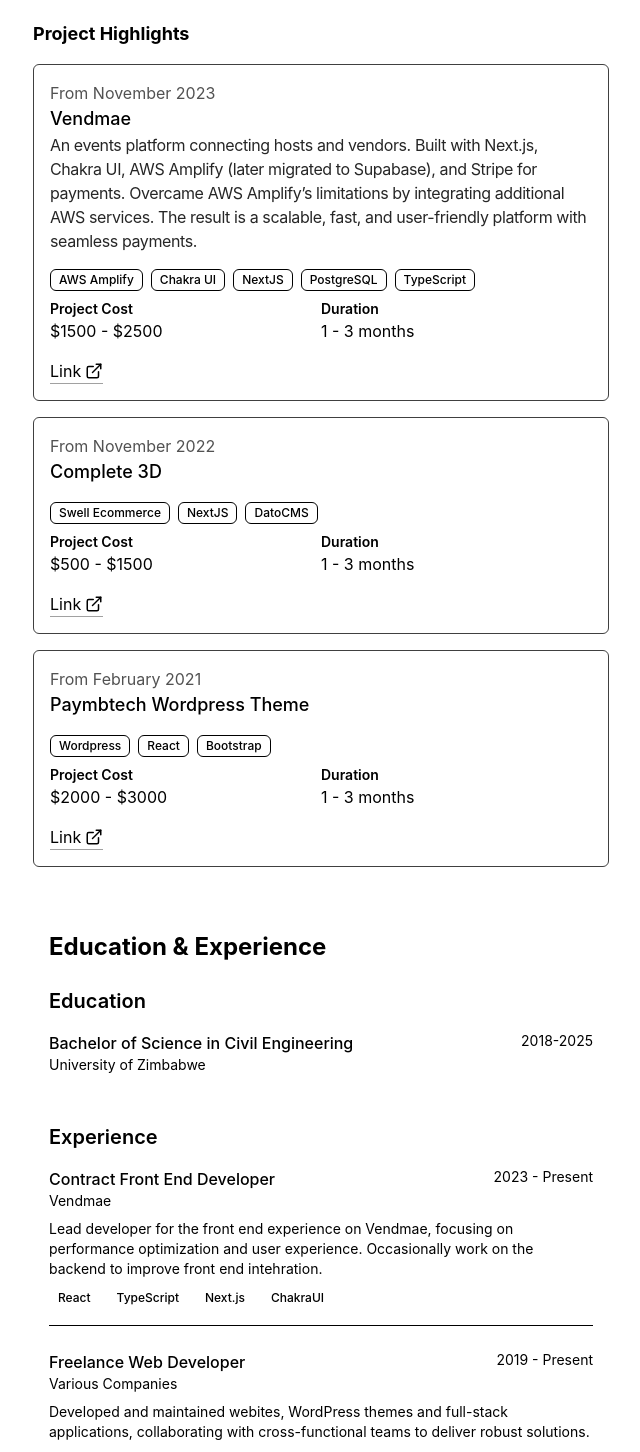
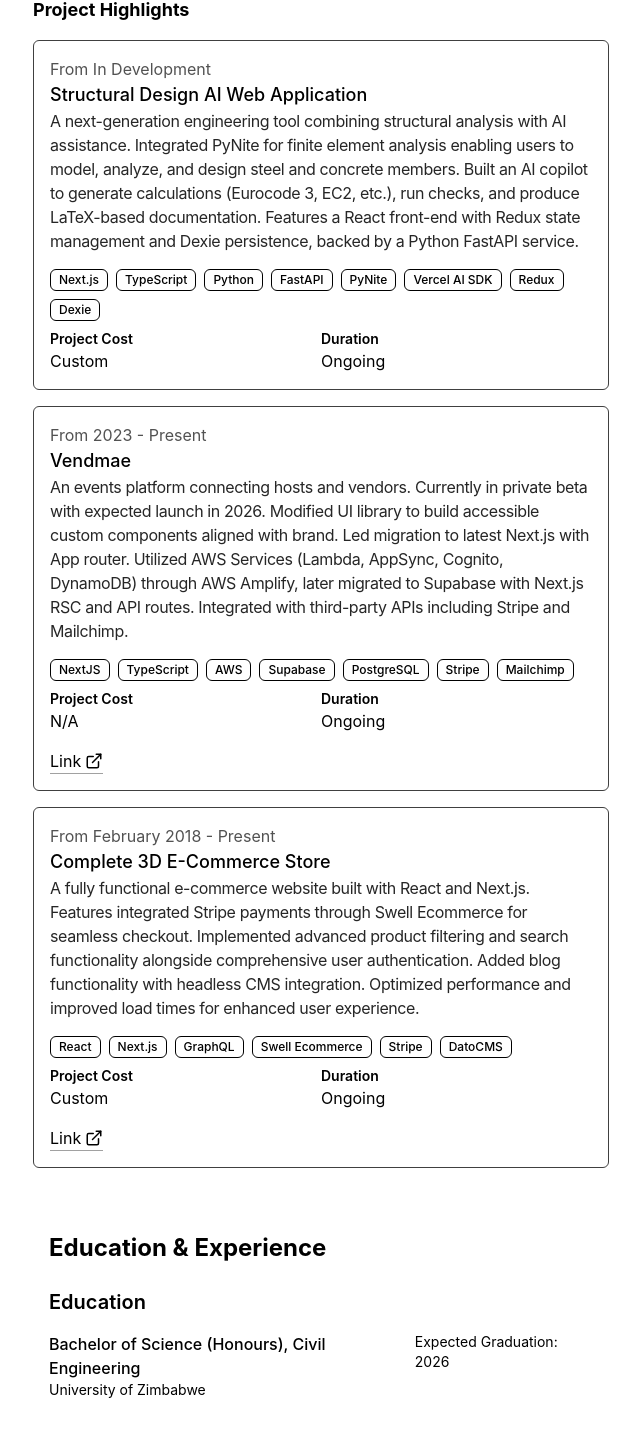
Before and after one commit to siphosenkosindhlovu/mysite, a Next.js app: page / in a window 1280 px wide. Shown: the part 333-1785 px from the top of the page, without its empty margins (319-959 px from the left). Built offline with nearby package versions, Linux system fonts and the light colour scheme.

Commit message:
feat: update site to reflect resume information
Reflect 7+ years of full-stack experience, updated education, detailed roles, and key projects.

Co-authored-by: Siphosenkosi Mthulisi Ndhlovu <21548241+siphosenkosindhlovu@users.noreply.github.com>

```diff
--- a/app/components/education-experience.tsx
+++ b/app/components/education-experience.tsx
@@ -17,36 +17,36 @@ type ExperienceItem = {
 
 const educationData: EducationItem[] = [
   {
-    degree: "Bachelor of Science in Civil Engineering",
+    degree: "Bachelor of Science (Honours), Civil Engineering",
     institution: "University of Zimbabwe",
-    year: "2018-2025",
+    year: "Expected Graduation: 2026",
   },
 ];
 
 const experienceData: ExperienceItem[] = [
   {
-    position: "Contract Front End Developer",
-    company: "Vendmae",
+    position: "Freelance Full Stack Developer (Front End Focus)",
+    company: "Complete3d.co.uk",
+    duration: "February 2018 - Present",
+    description:
+      "Built a fully functional e-commerce website using React, integrating Stripe payments and Swell Ecommerce. Implemented product filtering, search functionality, user authentication, and blog functionality with a headless CMS. Optimized performance and improved load times.",
+    skills: ["Next.js", "GraphQL", "Swell Ecommerce", "Stripe"],
+  },
+  {
+    position: "Full Stack Developer",
+    company: "Vendmae (Private Beta, launching 2026)",
     duration: "2023 - Present",
     description:
-      "Lead developer for the front end experience on Vendmae, focusing on performance optimization and user experience. Occasionally work on the backend to improve front end intehration.",
-    skills: ["React", "TypeScript", "Next.js", "ChakraUI"],
+      "Modified UI library to build accessible custom components. Led migration to latest Next.js with App router. Utilized AWS Services (Lambda, AppSync, Cognito, DynamoDB) through AWS Amplify. Interfaced with third-party APIs (Stripe, Mailchimp). Later migrated to Supabase with Next.js RSC and API routes.",
+    skills: ["NextJS", "TypeScript", "AWS", "Supabase", "PostgreSQL", "Stripe"],
   },
   {
-    position: "Freelance Web Developer",
-    company: "Various Companies",
-    duration: "2019 - Present",
+    position: "Full Stack Developer",
+    company: "Structural Design AI Web Application",
+    duration: "In Development",
     description:
-      "Developed and maintained webites, WordPress themes and full-stack applications, collaborating with cross-functional teams to deliver robust solutions.",
-    skills: [
-      "JavaScript",
-      "Node.js",
-      "Express",
-      "NextJS",
-      "React",
-      "SQL",
-      "WordPress",
-    ],
+      "Developing a next-generation engineering tool combining structural analysis with AI assistance. Integrated PyNite for finite element analysis. Built AI copilot for calculations and LaTeX documentation. Designed React front-end with Redux and Dexie, backed by Python FastAPI service.",
+    skills: ["Next.js", "TypeScript", "Python", "FastAPI", "PyNite", "Vercel AI SDK", "Redux"],
   },
 ];
 
--- a/app/page.tsx
+++ b/app/page.tsx
@@ -8,12 +8,10 @@ export default function Page() {
         Hi, I'm Siphosenkosi Ndhlovu
       </h1>
       <p className="mb-4">
-        {` Enthusiastic and detail-oriented web developer with 5 years of freelance experience including 3 years working with React and NextJS. Proficient in building responsive and user-friendly web applications using modern technologies. Passionate about creating elegant and efficient solutions
- that enhance user experiences. `}
+        Full-stack developer with 7+ years building web applications and multiple shipped client projects for international clients. I specialise in React, Next.js, and TypeScript with backend experience across Node.js, Python, and AWS. I also hold domain expertise in structural engineering, where I'm building AI-powered analysis and design tools.
       </p>
       <p className="mb-4">
-        Currently seeking an opportunity to contribute my skills and grow as
-        part of a collaborative development team.
+        Seeking a full-time remote development role.
       </p>
       <p>
         You can find my contact details in{" "}
--- a/app/projects/utils.ts
+++ b/app/projects/utils.ts
@@ -14,46 +14,66 @@ type Project = {
 export function getProjects(): Project[] {
   return [
     {
+      slug: "structural-design-ai",
+      date: "In Development",
+      project: {
+        name: "Structural Design AI Web Application",
+        description:
+          "A next-generation engineering tool combining structural analysis with AI assistance. Integrated PyNite for finite element analysis enabling users to model, analyze, and design steel and concrete members. Built an AI copilot to generate calculations (Eurocode 3, EC2, etc.), run checks, and produce LaTeX-based documentation. Features a React front-end with Redux state management and Dexie persistence, backed by a Python FastAPI service.",
+        technologies: [
+          "Next.js",
+          "TypeScript",
+          "Python",
+          "FastAPI",
+          "PyNite",
+          "Vercel AI SDK",
+          "Redux",
+          "Dexie",
+        ],
+        cost: "Custom",
+        duration: "Ongoing",
+        link: "",
+      },
+    },
+    {
       slug: "vendmae",
-      date: "November 2023",
+      date: "2023 - Present",
       project: {
         name: "Vendmae",
         description:
-          "An events platform connecting hosts and vendors. Built with Next.js, Chakra UI, AWS Amplify (later migrated to Supabase), and Stripe for payments. Overcame AWS Amplify’s limitations by integrating additional AWS services. The result is a scalable, fast, and user-friendly platform with seamless payments.",
+          "An events platform connecting hosts and vendors. Currently in private beta with expected launch in 2026. Modified UI library to build accessible custom components aligned with brand. Led migration to latest Next.js with App router. Utilized AWS Services (Lambda, AppSync, Cognito, DynamoDB) through AWS Amplify, later migrated to Supabase with Next.js RSC and API routes. Integrated with third-party APIs including Stripe and Mailchimp.",
         technologies: [
-          "AWS Amplify",
-          "Chakra UI",
           "NextJS",
+          "TypeScript",
+          "AWS",
+          "Supabase",
           "PostgreSQL",
-          "TypeScript",
+          "Stripe",
+          "Mailchimp",
         ],
-        cost: "$1500 - $2500",
-        duration: "1 - 3 months",
+        cost: "N/A",
+        duration: "Ongoing",
         link: "https://www.vendmae.com",
       },
     },
     {
-      slug: "complete 3d",
-      date: "November 2022",
+      slug: "complete-3d",
+      date: "February 2018 - Present",
       project: {
-        name: "Complete 3D",
-        description: "",
-        technologies: ["Swell Ecommerce", "NextJS", "DatoCMS"],
-        cost: "$500 - $1500",
-        duration: "1 - 3 months",
+        name: "Complete 3D E-Commerce Store",
+        description:
+          "A fully functional e-commerce website built with React and Next.js. Features integrated Stripe payments through Swell Ecommerce for seamless checkout. Implemented advanced product filtering and search functionality alongside comprehensive user authentication. Added blog functionality with headless CMS integration. Optimized performance and improved load times for enhanced user experience.",
+        technologies: [
+          "React",
+          "Next.js",
+          "GraphQL",
+          "Swell Ecommerce",
+          "Stripe",
+          "DatoCMS",
+        ],
+        cost: "Custom",
+        duration: "Ongoing",
         link: "https://www.complete3d.co.uk",
-      },
-    },
-    {
-      slug: "pamobtech",
-      date: "February 2021",
-      project: {
-        name: "Paymbtech Wordpress Theme",
-        description: "",
-        technologies: ["Wordpress", "React", "Bootstrap"],
-        cost: "$2000 - $3000",
-        duration: "1 - 3 months",
-        link: "https://github.com/siphosenkosindhlovu/paymob-theme",
       },
     },
   ];
```
